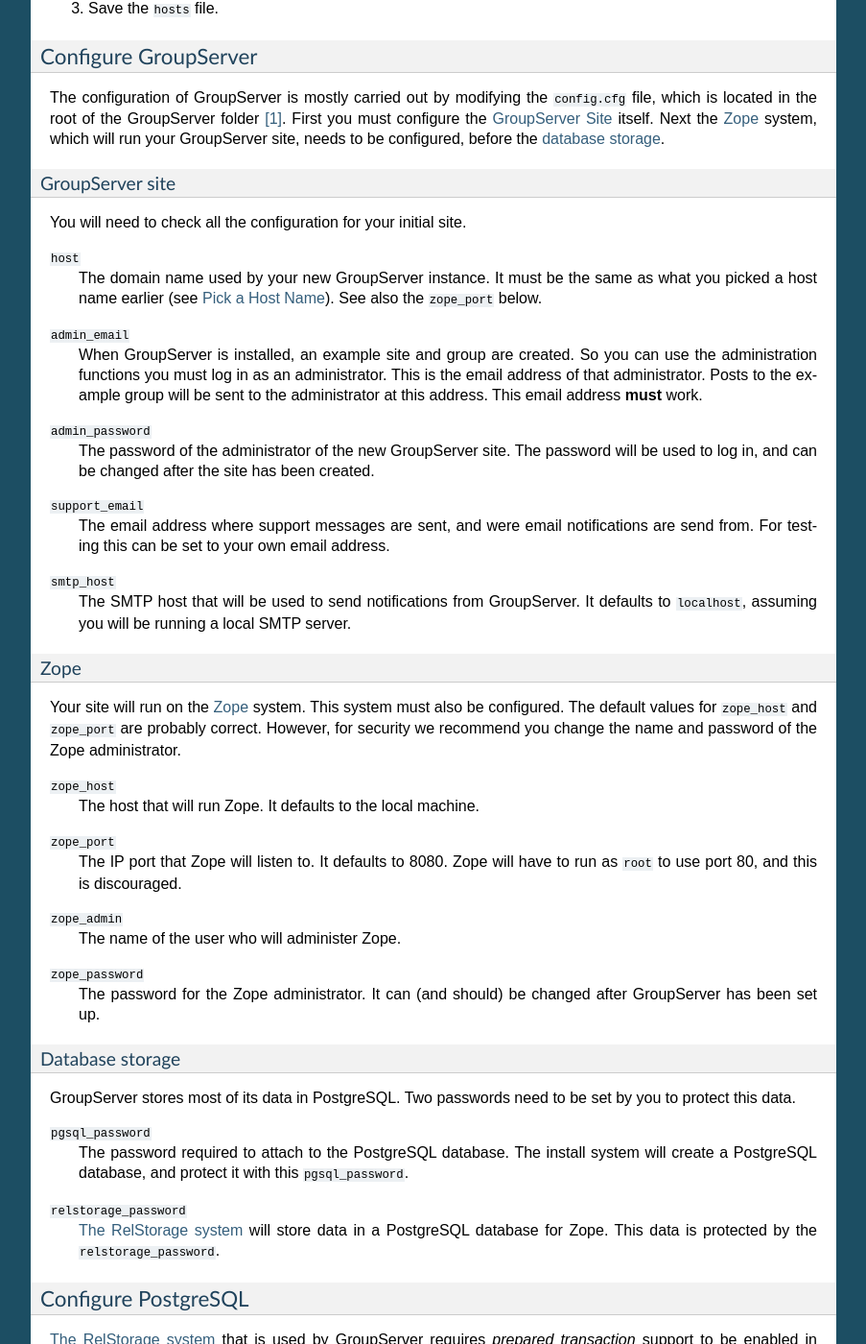
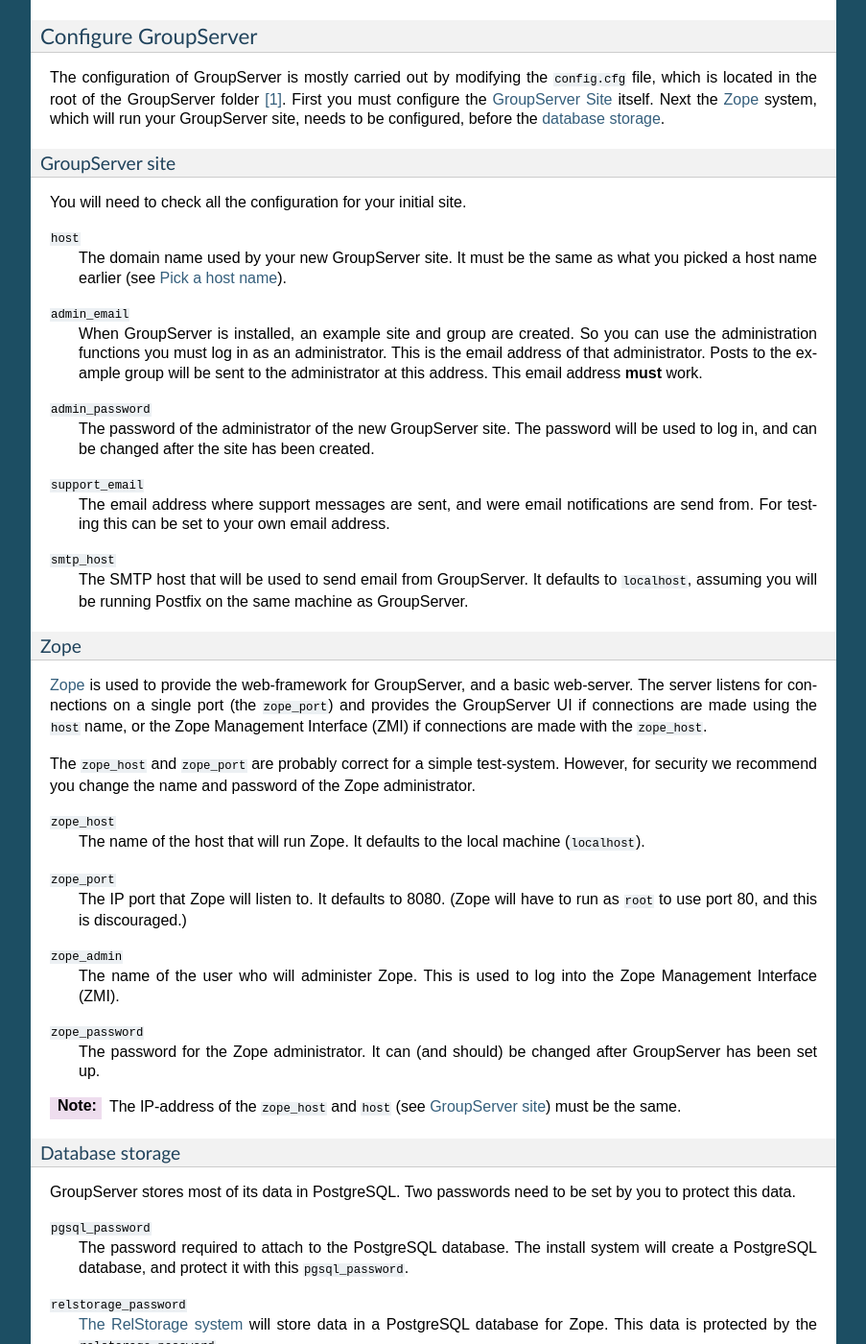
Before and after one commit to groupserver/buildout, a Sphinx documentation site: the page built from docs/groupserver-install.rst, in a window 1280 px wide and 1400 px high, scrolled down 3120 px. Shown: the whole window at 96% size, without its empty margins (198-1101 px from the left). Built offline with Sphinx 7.4.7, drawn with Linux system fonts in a browser that asks for light colours; some of the changed text lies outside the part shown.

Commit message:
Trying to improve the wording about the zope_host and host configuration options.

```diff
--- a/docs/groupserver-install.rst
+++ b/docs/groupserver-install.rst
@@ -14,28 +14,7 @@
 ..  _Creative Commons Attribution-Share Alike 4.0 International License:
     http://creativecommons.org/licenses/by-sa/4.0/
 
-  .. highlight:: console
-
-To install GroupServer you must get the following installed and
-configured:
-
-* **Postfix** handles both the incoming and outgoing email.
-* **Zope** provides the web framework and basic web server support.
-* **PostgreSQL** stores the posts.
-* **ZODB** stores some web content and the user-information.
-* **Redis** provides an application cache.
-
-.. figure:: setup.svg
-   :width: 100%
-   :alt: The architecture of GroupServer
-   :align: center
-
-   GroupServer listens for connections on port 8080 (by default)
-   and serves up either the administration interface (ZMI) or the
-   normal web interface depending on the name used to connect to
-   the web server (virtual hosting). Email comes into the server
-   via the web interface, and goes out using SMTP. The data is
-   stored in a variety of locations.
+.. highlight:: console
 
 Installation can be tricky: all of the above has to be configured
 and set up correctly or installation will fail. We wrote this
@@ -147,6 +126,27 @@
 Set up
 ======
 
+To install GroupServer you must get the following installed and
+configured:
+
+* **Postfix** handles both the incoming and outgoing email.
+* **Zope** provides the web framework and basic web server support.
+* **PostgreSQL** stores the posts.
+* **ZODB** stores some web content and the user-information.
+* **Redis** provides an application cache.
+
+.. figure:: setup.svg
+   :width: 100%
+   :alt: The architecture of GroupServer
+   :align: center
+
+   GroupServer listens for connections on a single port (8080, by
+   default) and serves up either the administration interface
+   (ZMI) or the normal web interface depending on the name used
+   to connect to the web server (virtual hosting). Email comes
+   into the server via the web interface, and goes out using
+   SMTP. The data is stored in a variety of locations.
+
 Setting up GroupServer is done in four steps: first `pick a host name`_,
 then `configure GroupServer`_, `run the Installer`_ to install the
 system, and finally `start Zope`_.
@@ -154,12 +154,10 @@
 Pick a host name
 ----------------
 
-Your new site needs its own hostname. The name needs to be known
-to the *web browser* that you will use to access the site. It
-will pass the name to the Zope system that runs
-GroupServer. (Zope can serve multiple sites, as well as its
-web-based management system.) For a trial system, the name can be
-set up in the ``hosts(5)`` file.
+Your new site needs its own hostname. This is the name that is
+typed into the *web browser* to access your new GroupServer
+site. For a trial system, the name can be set up in the
+``hosts(5)`` file.
 
 #.  Edit ``/etc/hosts`` as ``root``.
 #.  Add the new host name to the ``localhost`` entry, which is
@@ -185,9 +183,9 @@
 You will need to check all the configuration for your initial site.
 
 ``host``
-  The domain name used by your new GroupServer instance. It must
-  be the same as what you picked a host name earlier (see `Pick a
-  Host Name`_). See also the ``zope_port`` below.
+  The domain name used by your new GroupServer site. It must be
+  the same as what you picked a host name earlier (see `Pick a
+  host name`_).
 
 ``admin_email``
   When GroupServer is installed, an example site and group are
@@ -208,31 +206,43 @@
   email address.
 
 ``smtp_host``
-  The SMTP host that will be used to send notifications from
-  GroupServer. It defaults to ``localhost``, assuming you will be running a
-  local SMTP server.
+  The SMTP host that will be used to send email from
+  GroupServer. It defaults to ``localhost``, assuming you will be
+  running Postfix on the same machine as GroupServer.
 
 Zope
 ~~~~
 
-Your site will run on the Zope_ system. This system must also be
-configured. The default values for ``zope_host`` and ``zope_port`` are
-probably correct. However, for security we recommend you change the name
-and password of the Zope administrator.
+Zope_ is used to provide the web-framework for GroupServer, and a
+basic web-server. The server listens for connections on a single
+port (the ``zope_port``) and provides the GroupServer UI if
+connections are made using the ``host`` name, or the Zope
+Management Interface (ZMI) if connections are made with the
+``zope_host``.
+
+The ``zope_host`` and ``zope_port`` are probably correct for a
+simple test-system. However, for security we recommend you change
+the name and password of the Zope administrator.
 
 ``zope_host``
-  The host that will run Zope. It defaults to the local machine.
+  The name of the host that will run Zope. It defaults to the
+  local machine (``localhost``).
 
 ``zope_port``
-  The IP port that Zope will listen to. It defaults to 8080. Zope will have
-  to run as ``root`` to use port 80, and this is discouraged.
+  The IP port that Zope will listen to. It defaults
+  to 8080. (Zope will have to run as ``root`` to use port 80, and
+  this is discouraged.)
 
 ``zope_admin``
-  The name of the user who will administer Zope.
+  The name of the user who will administer Zope. This is used to
+  log into the Zope Management Interface (ZMI).
 
 ``zope_password``
-  The password for the Zope administrator. It can (and should) be changed
-  after GroupServer has been set up.
+  The password for the Zope administrator. It can (and should) be
+  changed after GroupServer has been set up.
+
+:Note: The IP-address of the ``zope_host`` and ``host`` (see
+       `GroupServer site`_) must be the same.
 
 Database storage
 ~~~~~~~~~~~~~~~~
@@ -423,6 +433,7 @@
 ======= ==========  ====================================================
 Version Date        Change
 ======= ==========  ====================================================
+14.xx   2014-10-21  Adding the setup diagram.
 14.xx   2014-10-14  Reducing the number of ports to one.
 14.06   2014-06-23  Moving the sections for configuring the proxy and
                     Postfix to their own documents.
```
